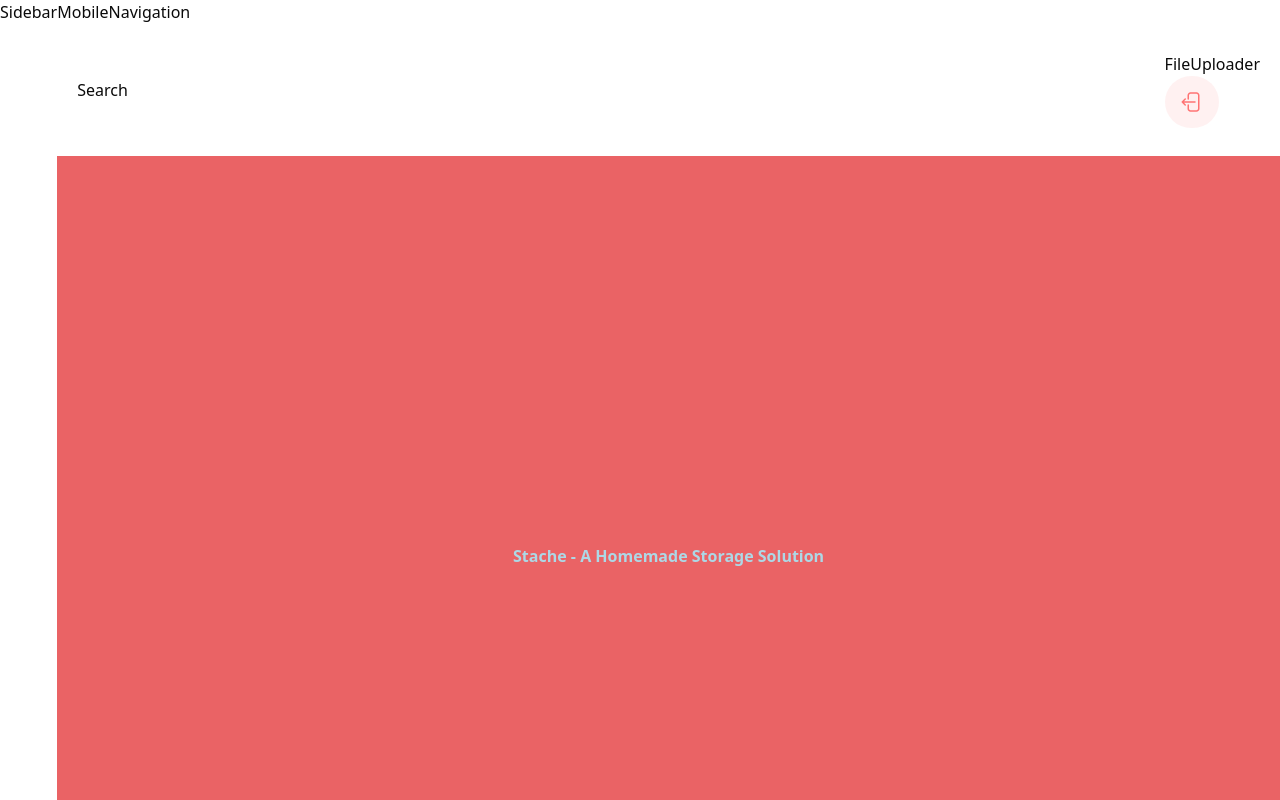
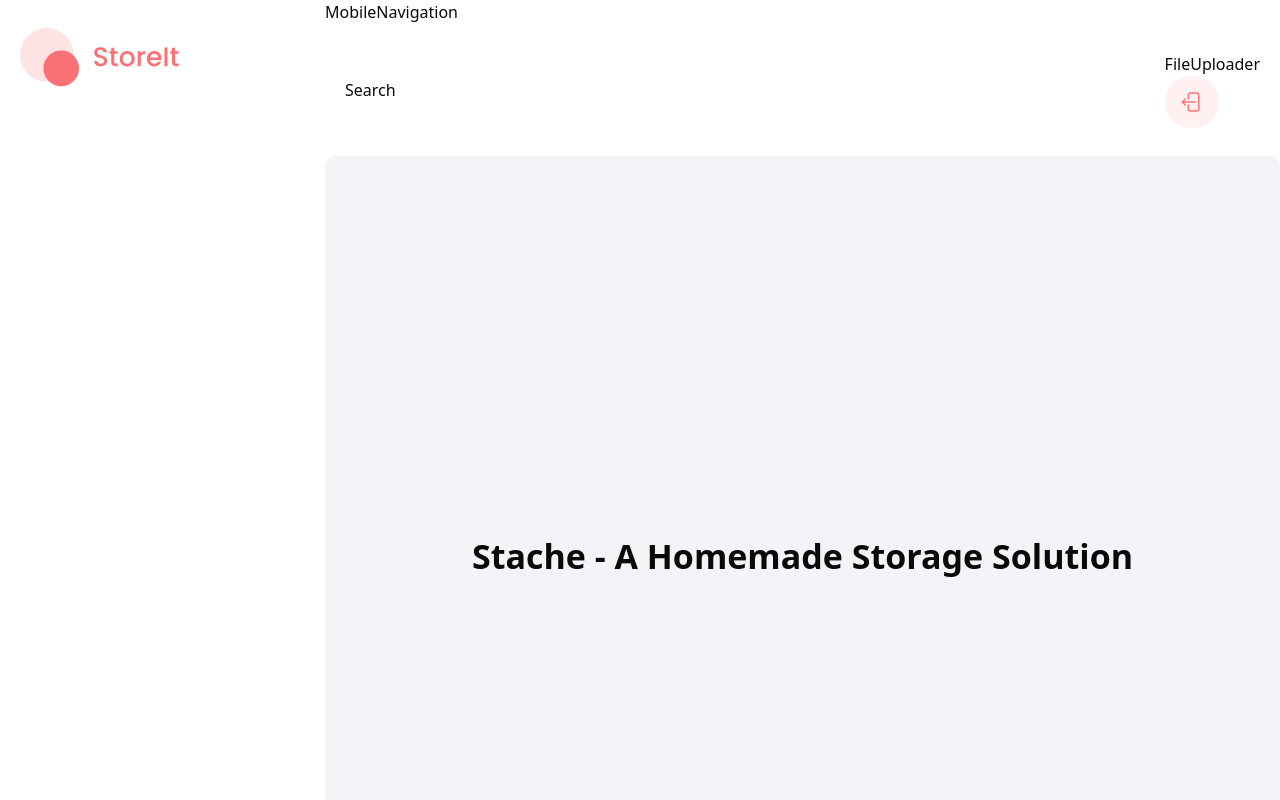
Before and after one commit to HenryHYeary/stache, a Next.js app: page / in a window 1280 px wide. Shown: the top 800 px of the page. Built offline with nearby package versions, Linux system fonts and the light colour scheme.

Commit message:
Flesh out more of sidebar component and make stylistic changes to placeholder home page.

```diff
--- a/app/(root)/page.tsx
+++ b/app/(root)/page.tsx
@@ -1,7 +1,7 @@
 export default function Home() {
   return (
-    <div className="flex h-screen justify-center items-center bg-[#EA6365]">
-      <h1 className="text-[#ADD8E6] font-semibold">
+    <div className="flex h-screen justify-center items-center bg-[#F2F4F8] rounded-lg">
+      <h1 className="text-[34px] leading-[42px] font-bold">
         Stache - A Homemade Storage Solution
       </h1>
     </div>
--- a/components/Search.tsx
+++ b/components/Search.tsx
@@ -1,3 +1,5 @@
+import Image from "next/image";
+import Link from "next/link";
 import React from "react";
 
 const Search = () => {
--- a/components/Sidebar.tsx
+++ b/components/Sidebar.tsx
@@ -1,8 +1,20 @@
+import Image from "next/image";
+import Link from "next/link";
 import React from "react";
 
 const Sidebar = () => {
   return (
-    <div>Sidebar</div>
+    <aside className="remove-scrollbar hidden h-screen w-[90px] flex-col overflow-auto px-5 py-7 sm:flex lg:w-[280px] xl:w-[325px]">
+      <Link href="/">
+        <Image
+          src="/assets/icons/logo-full-brand.svg"
+          alt="logo"
+          width={160}
+          height={50}
+          className="hidden h-auto lg:block"
+        />
+      </Link>
+    </aside>
   )
 }
 
```
